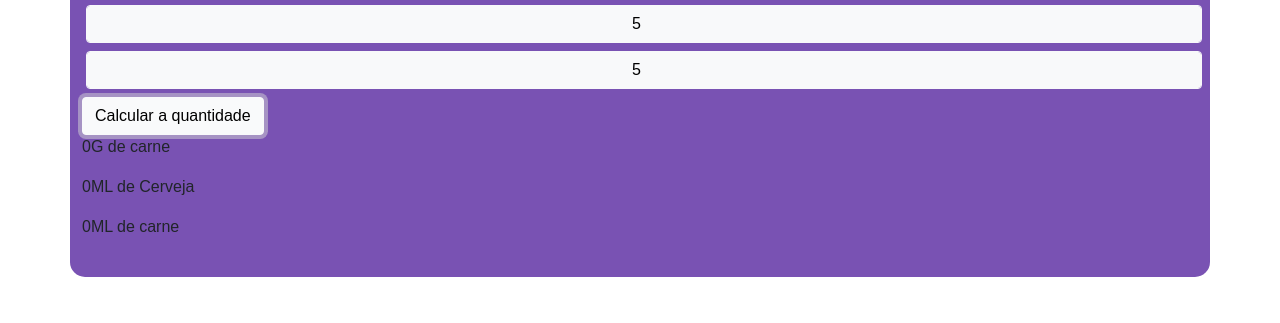
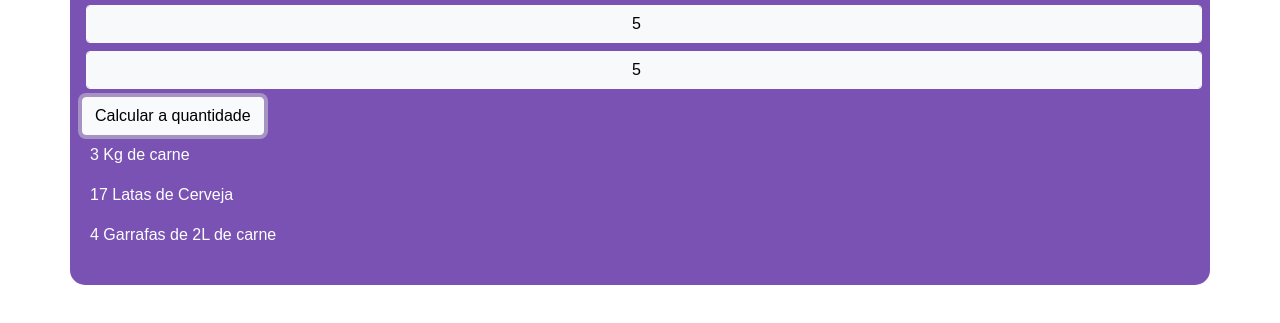
Before and after one commit to lucas-leandro/calculadora-churrasco, a plain HTML site: page index.html in a window 1280 px wide. Both pictures are taken after typing "5", "5", "5" into the empty fields and a click on the button "Calcular a quantidade". Shown: the part 123-446 px from the top of the page. Drawn offline with nearby package versions, Linux system fonts and the light colour scheme.

Commit message:
Alteracoes feitas na logica para exibicao correta e alteracao de layout onde exibi os resultados finais.

```diff
--- a/index.html
+++ b/index.html
@@ -19,7 +19,7 @@
         <button class="btn btn-light mt-1" onclick="calcularQtd()" >Calcular a quantidade</button>
 
 
-        <div id="resultado">
+        <div id="resultado" class="m-2 resultado">
 
         </div>
 
--- a/script/script.js
+++ b/script/script.js
@@ -1,11 +1,14 @@
-let qtdAdultos = document.getElementById("adultos").value;
-let qtdCriancas = document.getElementById("criancas").value;
-let qtdHoras = document.getElementById("hora").value;
+let Adultos = document.getElementById("adultos");
+let Criancas = document.getElementById("criancas");
+let Horas = document.getElementById("hora");
 let resultado = document.getElementById("resultado");
 
-console.log(qtdAdultos);
 
 function calcularQtd(){
+
+    let qtdAdultos = Adultos.value;
+    let qtdCriancas = Criancas.value;
+    let qtdHoras = Horas.value;
 
     if(qtdHoras >= 6){
         qtdCarne = 650;
@@ -21,7 +24,7 @@ function calcularQtd(){
     let qtdCervejaTotal = qtdCerveja * qtdAdultos;
     let qtdRefrigeranteTotal = (qtdRefrigerante * qtdAdultos + (qtdRefrigerante / 2 * qtdCriancas));
 
-    resultado.innerHTML = '<p> '+ qtdCarneTotal + 'G de carne</p>'
-    resultado.innerHTML += '<p> '+ qtdCervejaTotal + 'ML de Cerveja</p>'
-    resultado.innerHTML += '<p> '+ qtdRefrigeranteTotal + 'ML de carne</p>'
+    resultado.innerHTML = '<p> '+ (qtdCarneTotal/1000) + ' Kg de carne</p>'
+    resultado.innerHTML += '<p> '+Math.ceil(qtdCervejaTotal/355) + ' Latas de Cerveja</p>'
+    resultado.innerHTML += '<p> ' +Math.ceil(qtdRefrigeranteTotal/2000) + ' Garrafas de 2L de carne</p>'
 }
--- a/style/style.css
+++ b/style/style.css
@@ -7,7 +7,10 @@
     padding: 22px;
     border-radius: 15px;
 }
-
+.resultado{
+    font-family: Arial, Helvetica, sans-serif;
+    color: white;
+}
 h1{
     margin-top: none;
     color: white;
```
